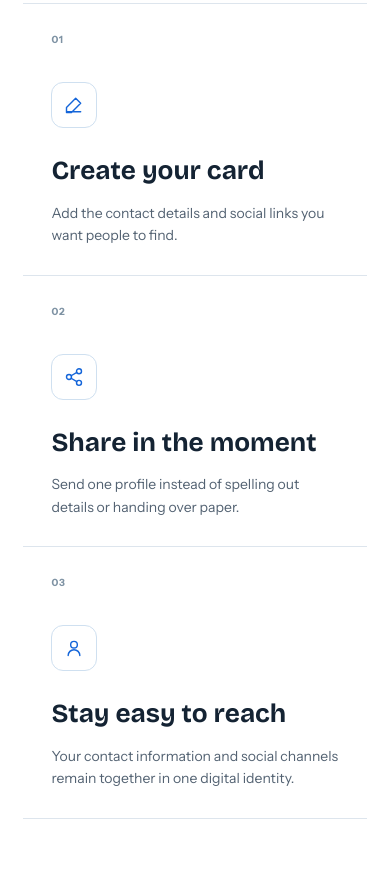
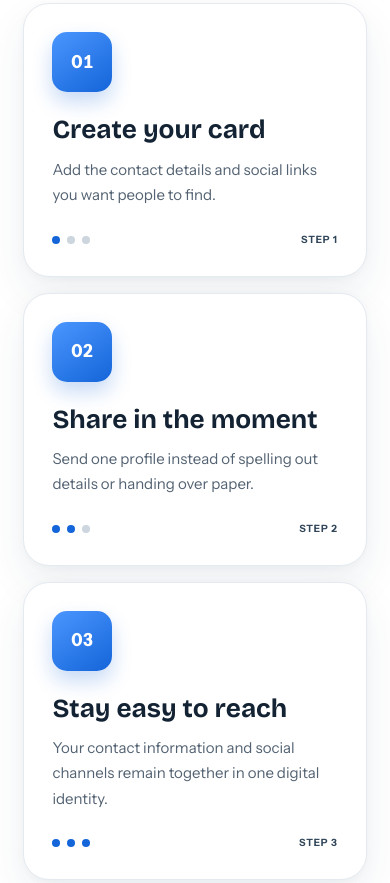
Before and after one commit to Ngh1aa/BCA_Test, a plain HTML site: page index.html in a window 390 px wide. Shown: the part 4986-5869 px from the top of the page. Drawn offline with nearby package versions, Linux system fonts and the light colour scheme.

Commit message:
Redesign How It Works cards from step-card reference
Restyle the three-step process as connected rounded cards with branded number badges, visible progress dots, step labels, responsive stacking and Figma design-system documentation, without changing the restored hero hands interaction.

```diff
--- a/index.html
+++ b/index.html
@@ -229,32 +229,55 @@
         <p>A deliberately short flow for a moment that should feel effortless.</p>
       </div>
 
-      <div class="container steps-grid">
-        <article class="step-card">
-          <span>01</span>
-          <div class="step-icon">
-            <svg viewBox="0 0 24 24" aria-hidden="true"><path d="M4 20h16M14 4l6 6L9 21H3v-6z"></path></svg>
-          </div>
+      <ol class="container steps-grid" aria-label="InstaCard in three steps">
+        <li class="step-card">
+          <span class="step-number" aria-hidden="true">01</span>
+          <div class="step-copy">
             <h3>Create your card</h3>
             <p>Add the contact details and social links you want people to find.</p>
-        </article>
-        <article class="step-card">
-          <span>02</span>
-          <div class="step-icon">
-            <svg viewBox="0 0 24 24" aria-hidden="true"><circle cx="18" cy="5" r="3"></circle><circle cx="6" cy="12" r="3"></circle><circle cx="18" cy="19" r="3"></circle><path d="m8.6 10.5 6.8-4M8.6 13.5l6.8 4"></path></svg>
           </div>
+          <div class="step-footer">
+            <div class="step-dots" aria-label="Step 1 of 3">
+              <span class="is-active"></span>
+              <span></span>
+              <span></span>
+            </div>
+            <span class="step-label">STEP 1</span>
+          </div>
+        </li>
+
+        <li class="step-card">
+          <span class="step-number" aria-hidden="true">02</span>
+          <div class="step-copy">
             <h3>Share in the moment</h3>
             <p>Send one profile instead of spelling out details or handing over paper.</p>
-        </article>
-        <article class="step-card">
-          <span>03</span>
-          <div class="step-icon">
-            <svg viewBox="0 0 24 24" aria-hidden="true"><circle cx="12" cy="8" r="4"></circle><path d="M5 21a7 7 0 0 1 14 0"></path></svg>
           </div>
+          <div class="step-footer">
+            <div class="step-dots" aria-label="Step 2 of 3">
+              <span class="is-active"></span>
+              <span class="is-active"></span>
+              <span></span>
+            </div>
+            <span class="step-label">STEP 2</span>
+          </div>
+        </li>
+
+        <li class="step-card">
+          <span class="step-number" aria-hidden="true">03</span>
+          <div class="step-copy">
             <h3>Stay easy to reach</h3>
             <p>Your contact information and social channels remain together in one digital identity.</p>
-        </article>
           </div>
+          <div class="step-footer">
+            <div class="step-dots" aria-label="Step 3 of 3">
+              <span class="is-active"></span>
+              <span class="is-active"></span>
+              <span class="is-active"></span>
+            </div>
+            <span class="step-label">STEP 3</span>
+          </div>
+        </li>
+      </ol>
     </section>
 
     <section class="your-card section" id="your-card" aria-labelledby="your-card-title">
--- a/styles.css
+++ b/styles.css
@@ -471,41 +471,105 @@ input:focus-visible,
 
 .how{background:#fff}
 .steps-grid{
+  position:relative;
   display:grid;
-  grid-template-columns:repeat(3,1fr);
-  border-top:1px solid var(--line);
-  border-bottom:1px solid var(--line);
+  grid-template-columns:repeat(3,minmax(0,1fr));
+  gap:34px;
+  margin:0 auto;
+  padding:0;
+  list-style:none;
+}
+.steps-grid::before{
+  content:"";
+  position:absolute;
+  z-index:0;
+  top:102px;
+  left:8%;
+  right:8%;
+  height:1px;
+  background:linear-gradient(90deg,rgba(20,101,217,.18),rgba(20,101,217,.34),rgba(126,97,255,.22));
 }
 .step-card{
-  min-height:330px;
-  padding:28px;
-  border-right:1px solid var(--line);
+  position:relative;
+  z-index:1;
+  min-height:310px;
+  display:flex;
+  flex-direction:column;
+  padding:34px;
+  border:1px solid #E4EAF0;
+  border-radius:26px;
+  background:#fff;
+  box-shadow:
+    0 18px 42px rgba(23,58,92,.08),
+    0 2px 8px rgba(23,58,92,.035);
+  transition:
+    transform .22s var(--ease),
+    box-shadow .22s var(--ease),
+    border-color .22s ease;
 }
-.step-card:last-child{border-right:0}
-.step-card>span{
+.step-card:hover{
+  transform:translateY(-5px);
+  border-color:#D5E2EF;
+  box-shadow:
+    0 24px 54px rgba(23,58,92,.11),
+    0 4px 10px rgba(23,58,92,.04);
+}
+.step-number{
+  width:68px;
+  height:68px;
+  display:grid;
+  place-items:center;
+  margin-bottom:28px;
+  border-radius:17px;
+  background:linear-gradient(145deg,#4B96FF 0%,var(--blue) 100%);
+  color:#fff;
+  box-shadow:0 10px 20px rgba(20,101,217,.24);
+  font-size:20px;
+  font-weight:700;
+  font-variant-numeric:tabular-nums;
+}
+.step-copy{
+  max-width:340px;
+}
+.step-card h3{
+  margin:0 0 12px;
+  font-family:"Bricolage Grotesque",sans-serif;
+  font-size:26px;
+  line-height:1.08;
+}
+.step-card p{
+  margin:0;
+  color:var(--muted);
+  font-size:15px;
+  line-height:1.7;
+}
+.step-footer{
+  display:flex;
+  align-items:center;
+  justify-content:space-between;
+  gap:16px;
+  margin-top:auto;
+  padding-top:28px;
+}
+.step-dots{
+  display:flex;
+  align-items:center;
+  gap:7px;
+}
+.step-dots span{
+  width:8px;
+  height:8px;
   display:block;
-  margin-bottom:62px;
-  color:#7F93A4;
+  border-radius:50%;
+  background:#CDD5DE;
+}
+.step-dots span.is-active{background:var(--blue)}
+.step-label{
+  color:#314659;
   font-size:10px;
   font-weight:700;
   letter-spacing:.08em;
 }
-.step-icon{
-  width:46px;
-  height:46px;
-  display:grid;
-  place-items:center;
-  margin-bottom:22px;
-  border:1px solid #CFE0F0;
-  border-radius:12px;
-  color:var(--blue);
-}
-.step-card h3{
-  margin:0 0 10px;
-  font-family:"Bricolage Grotesque",sans-serif;
-  font-size:26px;
-}
-.step-card p{margin:0;color:var(--muted);font-size:14px}
 
 .your-card{background:#F9FBFD}
 .your-card-grid{
@@ -883,14 +947,24 @@ input:focus-visible,
   .channel-pill{min-height:52px;padding:0 16px}
   .benefit-grid{grid-template-columns:1fr}
   .benefit-card{min-height:300px}
-  .steps-grid{grid-template-columns:1fr}
+  .steps-grid{
+    grid-template-columns:1fr;
+    gap:16px;
+  }
+  .steps-grid::before{display:none}
   .step-card{
-    min-height:0;
-    border-right:0;
-    border-bottom:1px solid var(--line);
+    min-height:270px;
+    padding:28px;
+    border:1px solid #E4EAF0;
   }
-  .step-card:last-child{border-bottom:0}
-  .step-card>span{margin-bottom:34px}
+  .step-number{
+    width:60px;
+    height:60px;
+    margin-bottom:24px;
+    border-radius:15px;
+    font-size:18px;
+  }
+  .step-footer{padding-top:24px}
   .builder-layout{grid-template-columns:1fr}
   .profile-card{min-height:360px}
   .faq-intro h2{font-size:38px}
```
Also changed, not shown: evidence/process-cards-qa.json (added, +54 -0 lines), evidence/process-cards-desktop.png (added), evidence/process-cards-mobile.png (added), 1 other file. Lines whose indentation alone changed are shown as unchanged.
